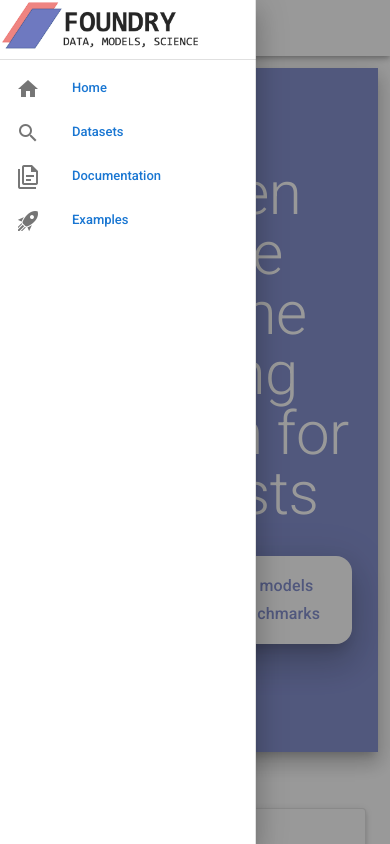
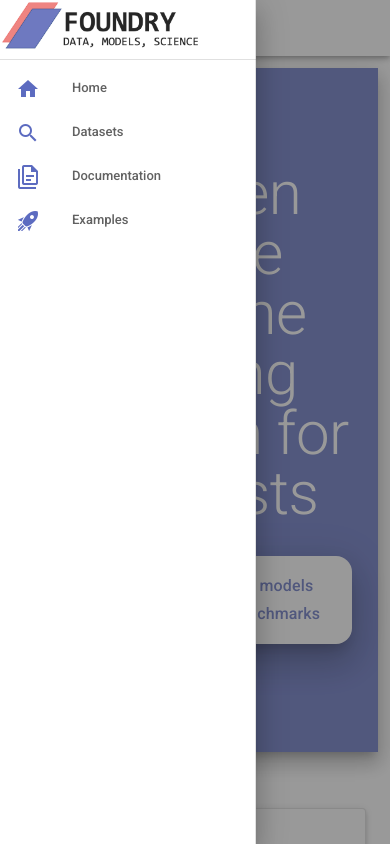
Before and after one commit to muchanem/foundry, a Vue app: page / in a window 390 px wide. Both pictures are taken after a click on the button 28 px from the left and 28 px from the top of the page. Shown: the top 844 px of the page. Built offline with nearby package versions, Linux system fonts and the light colour scheme.

Commit message:
responsive nav bar complete

```diff
--- a/src/App.vue
+++ b/src/App.vue
@@ -1,38 +1,14 @@
 <template>
   <v-app id="inspire">
-
-    <!-- desktop nav bar -->
-    <!-- <v-toolbar class="flex-grow-0 d-none d-md-flex">
-
-      <a href="/">
-        <v-toolbar-title>
-          <img alt="Foundry logo icon" src="./assets/logo-full.png" style="width: 200px" />
-        </v-toolbar-title>
-      </a>
-
-      <v-spacer class="d-none d-md-flex"></v-spacer>
-
-      <v-toolbar-items class="d-none d-md-flex" v-for="item in items" :key="item.title" :to="item.to" link>
-        <a :href="item.to" class="text-decoration-none indigo--text darken-1 ">
-          <v-toolbar-title class="mx-4 mt-4 text-body-1">{{ item.title }}</v-toolbar-title>
-        </a>
-      </v-toolbar-items>
-    </v-toolbar> -->
-    <!-- end of desktop nav bar -->
-
-    <!-- start of mobile nav bar -->
-    <div class="d-xl-none d-lg-none d-md-none">
+    <!-- mobile nav -->
     <v-navigation-drawer disable-resize-watcher v-model="drawer" app null class="d-xl-none d-lg-none d-md-none">
       <img alt="Foundry logo icon" src="./assets/logo-full.png" style="width: 200px" />
-
-
       <v-divider></v-divider>
-
       <v-list dense nav>
         <v-list-item v-for="item in items" :key="item.title">
-            <a :href="item.to" class="text-decoration-none">
+          <a :href="item.to" class="text-decoration-none grey--text text--darken-2">
             <v-list-item-icon class="d-inline">
-                <v-icon class="d-inline">{{ item.icon }}</v-icon>
+              <v-icon class="d-inline" color="indigo lighten-1 ">{{ item.icon }}</v-icon>
             </v-list-item-icon>
             <v-list-item-content class="d-inline">
               <v-list-item-title class="d-inline">{{ item.title }}</v-list-item-title>
@@ -41,7 +17,6 @@
         </v-list-item>
       </v-list>
     </v-navigation-drawer>
-    </div>
 
     <v-app-bar app color="white">
       <v-app-bar-nav-icon class="d-md-none d-lg-none d-xl-none" @click="drawer = !drawer"></v-app-bar-nav-icon>
@@ -54,17 +29,14 @@
 
       <v-spacer class="d-none d-md-flex"></v-spacer>
 
-      <v-toolbar-items class="d-none d-md-flex text-decoration-none indigo--text darken-1 " v-for="item in items"
+      <v-toolbar-items class="d-none d-md-flex" v-for="item in items"
         :key="item.title" :to="item.to" link>
-        <a :href="item.to" class="text-decoration-none indigo--text darken-1 ">
+        <a :href="item.to" class="text-decoration-none indigo--text text--darken-1 ">
           <v-toolbar-title class="mx-4 mt-4 text-body-1">{{ item.title }}</v-toolbar-title>
         </a>
       </v-toolbar-items>
     </v-app-bar>
 
-
-
-    <!-- end of mobile nav bar -->
 
     <v-main>
       <router-view></router-view>
```
Lines whose indentation alone changed are shown as unchanged.
